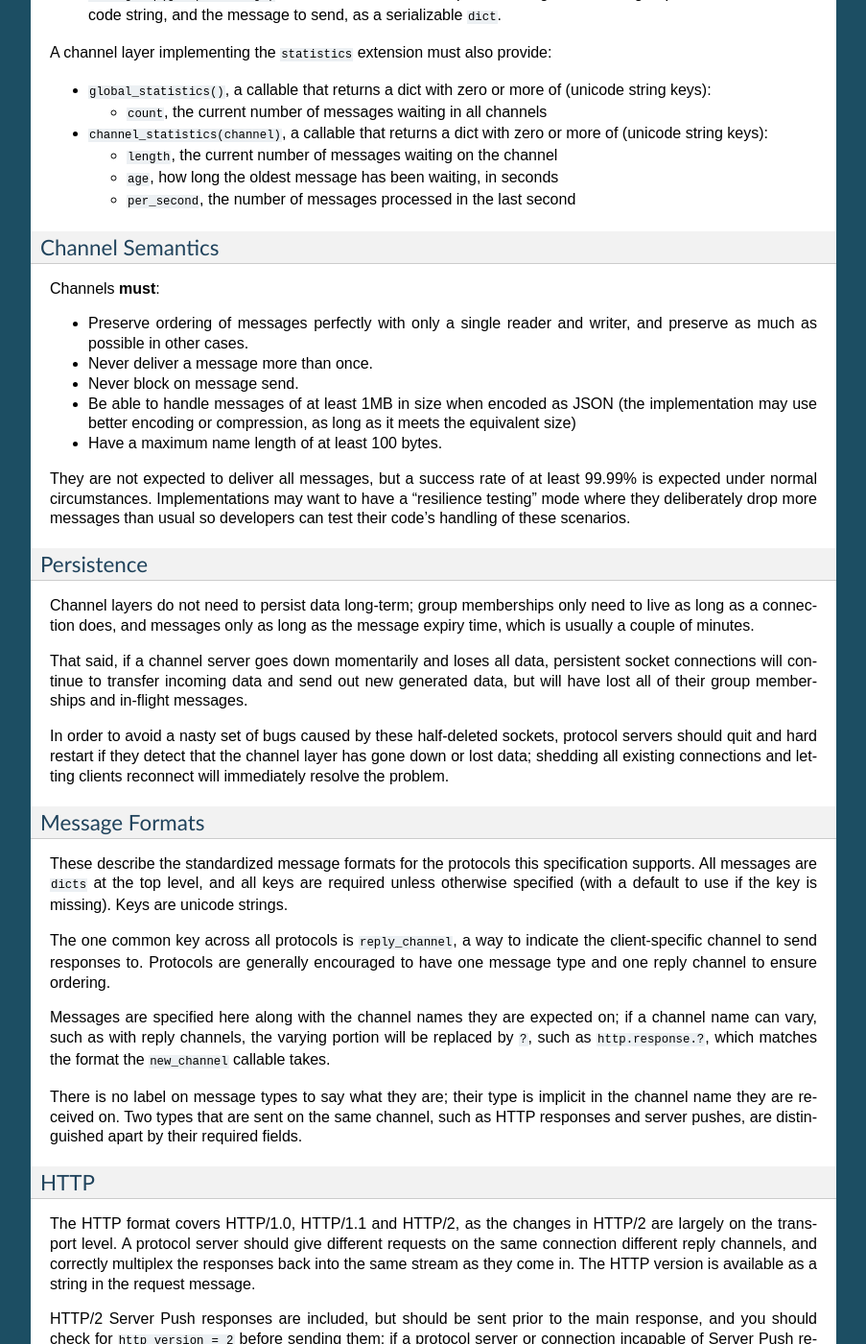
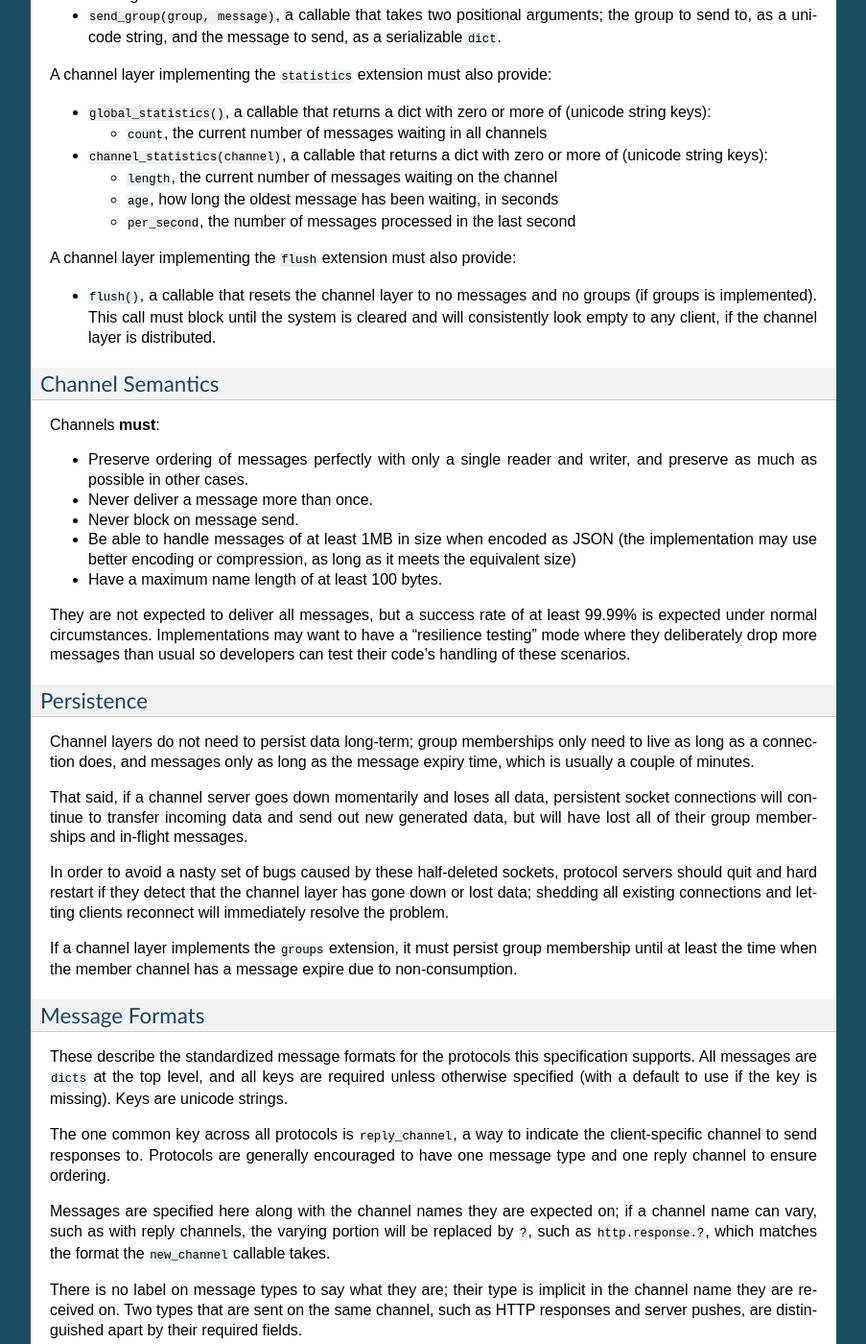
Before and after one commit to phillipchain/DjangoChannels, a Sphinx documentation site: the page built from docs/asgi.rst, in a window 1280 px wide and 1400 px high, scrolled down 4440 px. Shown: the whole window at 96% size, without its empty margins (198-1101 px from the left). Built offline with Sphinx 7.4.7, drawn with Linux system fonts in a browser that asks for light colours; some of the changed text lies outside the part shown.

Commit message:
Added the "flush" extension to ASGI, and clarified group expiry

```diff
--- a/docs/asgi.rst
+++ b/docs/asgi.rst
@@ -178,8 +178,9 @@ code, and so has been made optional in order to enable lightweight
 channel layers for applications that don't need the full feature set defined
 here.
 
-There are two extensions defined here: the ``groups`` extension, which
-is expanded on below, and the ``statistics`` extension, which allows
+There are three extensions defined here: the ``groups`` extension, which
+is expanded on below, the ``flush`` extension, which allows easier testing
+and development, and the ``statistics`` extension, which allows
 channel layers to provide global and per-channel statistics.
 
 There is potential to add further extensions; these may be defined by
@@ -285,7 +286,7 @@ A *channel layer* should provide an object with these attributes
 
 * ``extensions``, a list of unicode string names indicating which
   extensions this layer provides, or empty if it supports none.
-  The only valid extension names are ``groups`` and ``statistics`.
+  The only valid extension names are ``groups``, ``flush`` and ``statistics`.
 
 A channel layer implementing the ``groups`` extension must also provide:
 
@@ -314,7 +315,12 @@ A channel layer implementing the ``statistics`` extension must also provide:
   * ``age``, how long the oldest message has been waiting, in seconds
   * ``per_second``, the number of messages processed in the last second
 
+A channel layer implementing the ``flush`` extension must also provide:
 
+* ``flush()``, a callable that resets the channel layer to no messages and
+  no groups (if groups is implemented). This call must block until the system
+  is cleared and will consistently look empty to any client, if the channel
+  layer is distributed.
 
 
 
@@ -358,6 +364,10 @@ In order to avoid a nasty set of bugs caused by these half-deleted sockets,
 protocol servers should quit and hard restart if they detect that the channel
 layer has gone down or lost data; shedding all existing connections and letting
 clients reconnect will immediately resolve the problem.
+
+If a channel layer implements the ``groups`` extension, it must persist group
+membership until at least the time when the member channel has a message
+expire due to non-consumption.
 
 
 Message Formats
```
